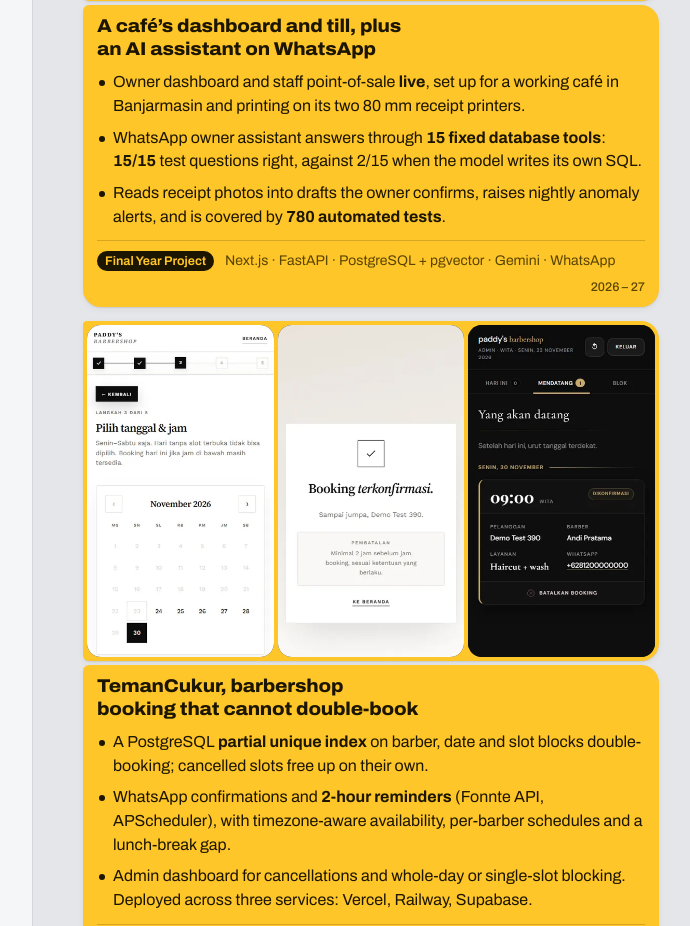
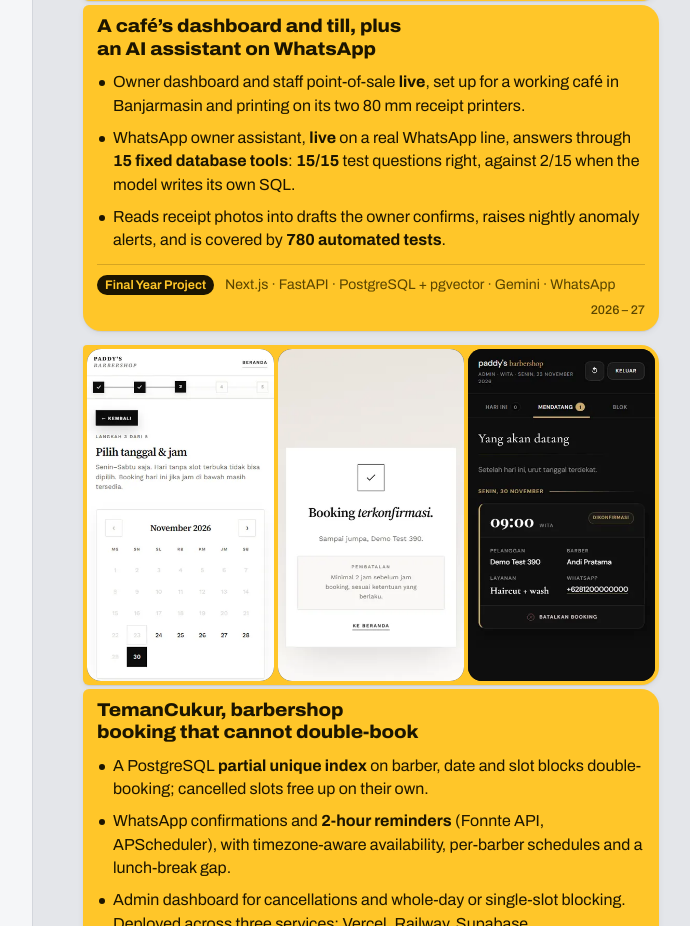
Before and after one commit to Tunezt/firazoscar, a plain HTML site: page index.html in a window 1280 px wide. Shown: the part 841-1767 px from the top of the page, without its empty margins (367-1057 px from the left). Drawn offline with Linux system fonts and the light colour scheme.

Commit message:
FYP: WhatsApp assistant is live
Co-Authored-By: Claude Opus 5.5 <noreply@anthropic.com>

```diff
--- a/index.html
+++ b/index.html
@@ -107,7 +107,7 @@
           <h3 id="h-fyp">A café’s dashboard and till, plus an AI assistant on WhatsApp</h3>
           <ul class="out">
             <li>Owner dashboard and staff point-of-sale <b>live</b>, set up for a working café in Banjarmasin and printing on its two 80&nbsp;mm receipt printers.</li>
-            <li>WhatsApp owner assistant answers through <b>15 fixed database tools</b>: <b>15/15</b> test questions right, against 2/15 when the model writes its own SQL.</li>
+            <li>WhatsApp owner assistant, <b>live</b> on a real WhatsApp line, answers through <b>15 fixed database tools</b>: <b>15/15</b> test questions right, against 2/15 when the model writes its own SQL.</li>
             <li>Reads receipt photos into drafts the owner confirms, raises nightly anomaly alerts, and is covered by <b>780 automated tests</b>.</li>
           </ul>
           <p class="meta"><span>Final Year Project</span> Next.js · FastAPI · PostgreSQL + pgvector · Gemini · WhatsApp</p>
```
Also changed, not shown: 1 other file.
